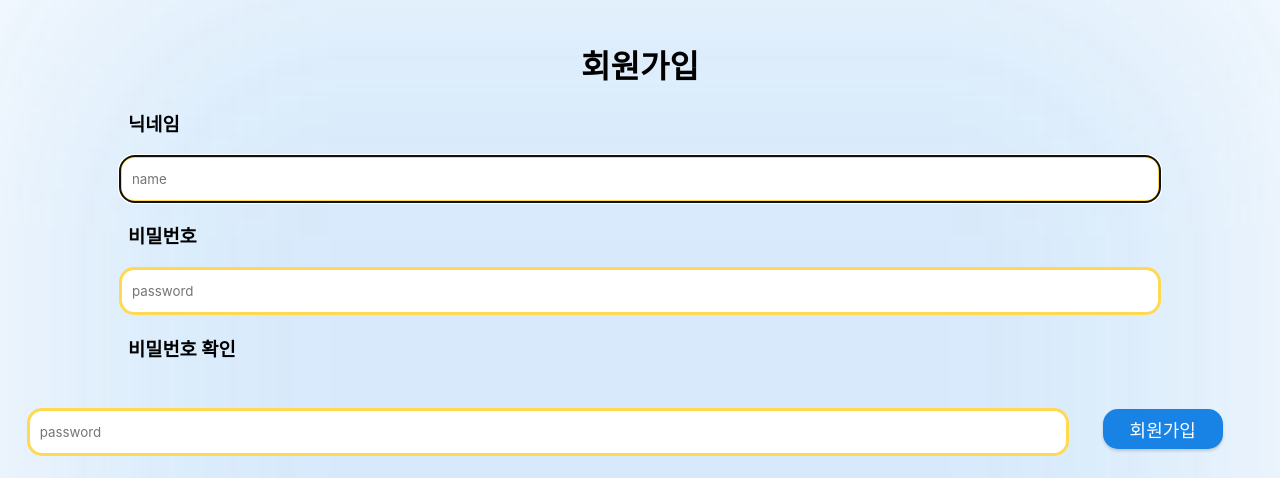
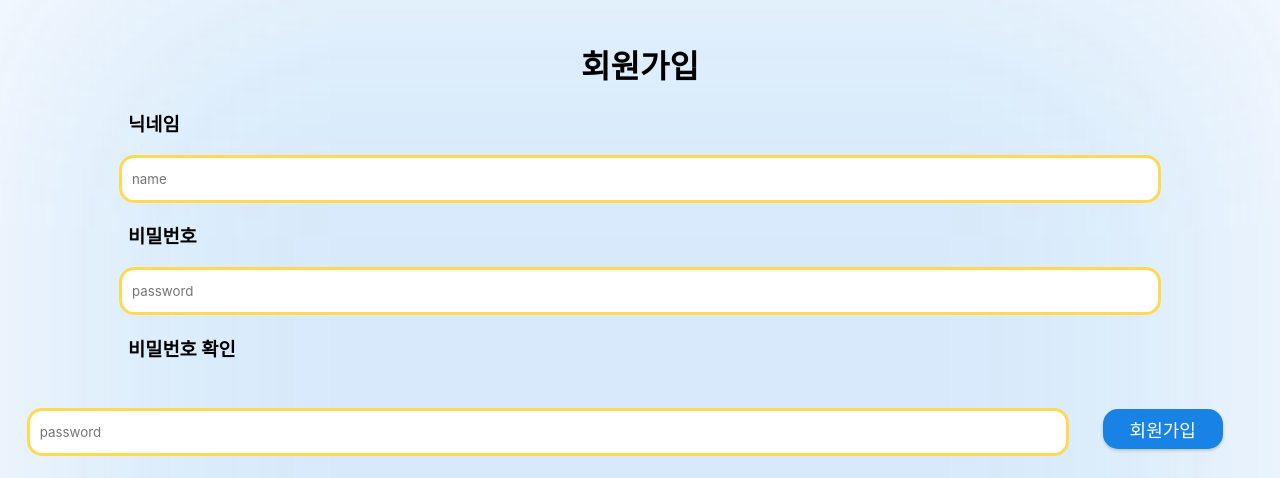
Before and after one commit to s0obang/busket, a Django app: page /accounts/signup/ in a window 1280 px wide, with the restyled element focused. Shown: the part 100-578 px from the top of the page. Run offline with Django 5.2, Linux system fonts and the light colour scheme; some web fonts are replaced.

Commit message:
인풋 아웃라인 제거

```diff
--- a/static/css/user.css
+++ b/static/css/user.css
@@ -20,6 +20,10 @@
 
     width:80%;
     height: 40px;
+}
+
+.user_form input:focus{
+    outline-style: none;
 }
 
 /*프로필 사진 업로드*/
```
